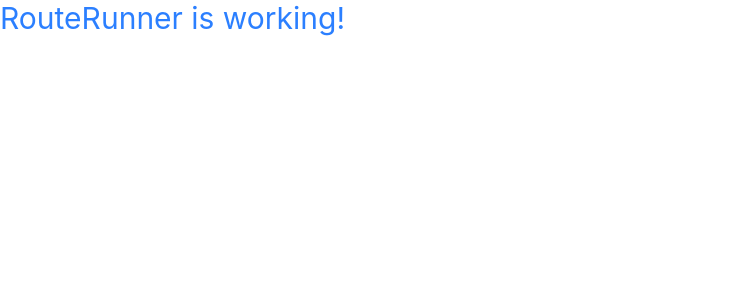
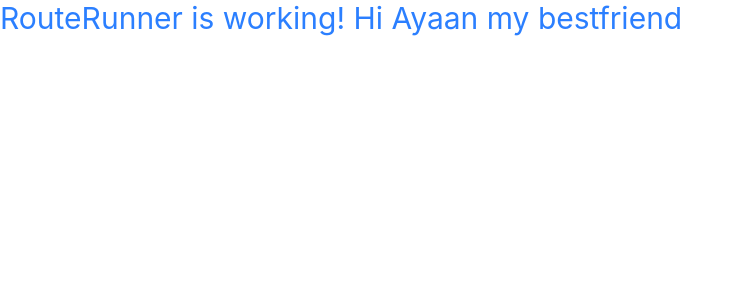
Before and after one commit to krishp2006/routerunner, a React (Vite) app: page / in a window 1280 px wide. Shown: the top 300 px of the page, without its empty margins (0-741 px from the left). Built offline with nearby package versions, Linux system fonts and the light colour scheme.

Commit message:
simple message change

```diff
--- a/src/App.tsx
+++ b/src/App.tsx
@@ -2,6 +2,8 @@ function App() {
   return (
     <div className="text-blue-500 text-3xl">
       RouteRunner is working!
+
+      Hi Ayaan my bestfriend
     </div>
   )
 }
```
